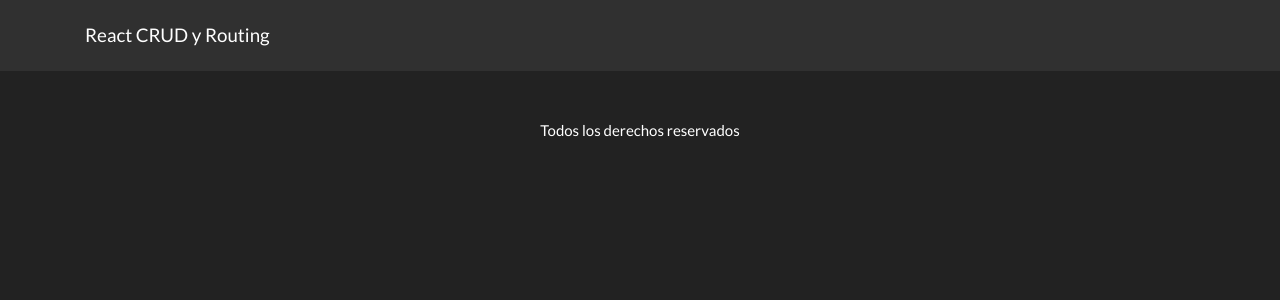
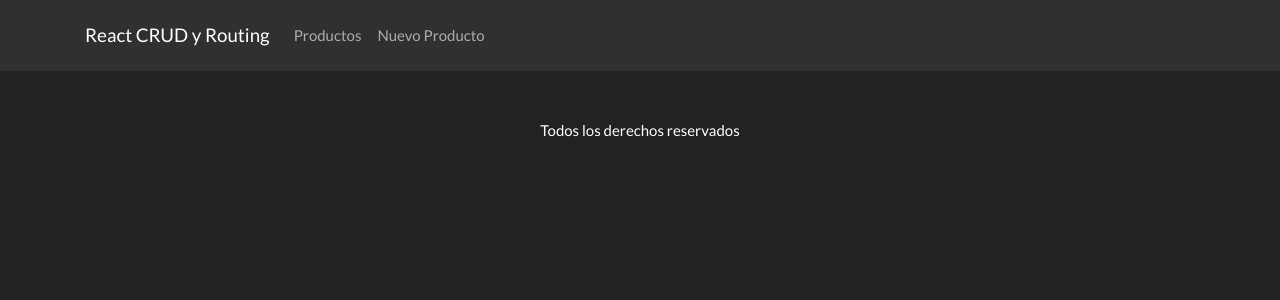
Before and after one commit to elmaximi/laboratorios, a React (Create React App) app: page / in a window 1280 px wide. Shown: the top 300 px of the page. Built offline with nearby package versions, Linux system fonts and the light colour scheme.

Commit message:
creacion de barra de navegacion

```diff
--- a/src/App.js
+++ b/src/App.js
@@ -12,7 +12,7 @@
       <Header/>
       <main className="container mt-5">
         <Switch>
-          <Route exact path="/productos/nuevo" component={AgregarProducto}/>
+          <Route exact path="/nuevo-producto" component={AgregarProducto}/>
           <Route exact path="/productos" component={Productos}/>
           <Route exact path="/productos/:id" component={Producto}/>
           <Route exact path="/productos/editar/:id" component={EditarProducto}/>
--- a/src/components/Header.js
+++ b/src/components/Header.js
@@ -1,11 +1,29 @@
 import React from 'react';
-import { Link } from 'react-router-dom';
+import { Link, NavLink } from 'react-router-dom';
 const Header =() =>(
     <nav className ="navbar navbar-expand-lg navbar-dark bg-dark">
         <div class="container">
             <Link to ="/productos" className="navbar-brand">
                 React CRUD y Routing
                 </Link>
+            <ul className="navbar-nav mr-auto">
+                <li className="nav-item">
+                   <NavLink
+                    to='/productos'
+                    className="nav-link"
+                    activeClassName="active"
+                   >Productos</NavLink>
+                </li>
+
+                <li className="nav-item">
+                   <NavLink
+                    to='/nuevo-producto'
+                    className="nav-link"
+                    activeClassName="active"
+                   >Nuevo Producto</NavLink>
+                </li>
+
+            </ul>
         </div>
     </nav>
 );
```
